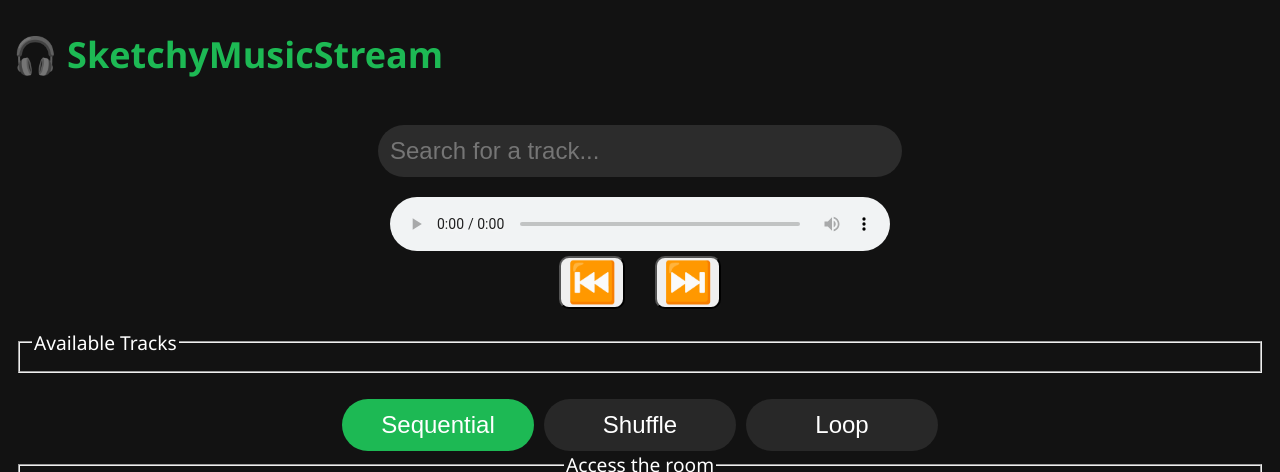
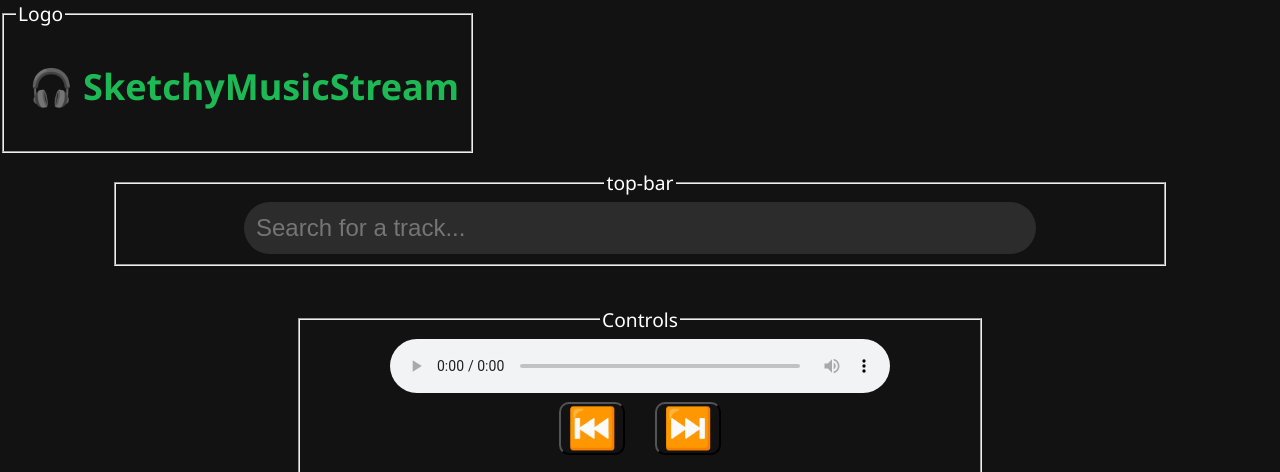
Before and after one commit to ThaaoBlues/SketchyMusicShare, a Flask app: template templates/guest.html in a window 1280 px wide. Shown: the top 472 px of the page. Run offline with Flask 3, Linux system fonts and the light colour scheme; the template is opened without the code that fills it: most values are stand-ins (such as "Sample title", 1, 10 or a date in 2020).

Commit message:
feat : production ! YAY

```diff
--- a/main.py
+++ b/main.py
@@ -9,6 +9,12 @@ from random import randrange
 
 app = Flask(__name__, static_folder="static")
 socketio = SocketIO(app, cors_allowed_origins="*")
+
+ENV = "TEST"
+#ENV = "PROD"
+PROD_ADDR = "thaaoblues.eu.pythonanywhere.com"
+PROD_PORT = 443
+TEST_PORT = 7171
 
 def get_local_ip():
     s = socket.socket(socket.AF_INET, socket.SOCK_DGRAM)
@@ -23,6 +29,11 @@ def handle_signal(data):
     target_id = data.get("to")
     sender_id = data.get("from")
     room_id = data.get("room_id")
+
+    if not room_exists(room_id):
+        emit("error", {"message": "Room does not exist"})
+        return
+
 
     peers_data = get_peers_in_room(room_id=room_id)
     peers = [p for (p,t) in peers_data]
@@ -66,10 +77,14 @@ def handle_join(data):
 def handle_disconnect(truc):
     sid = request.sid
     room_id = get_room_from_peer_id(sid)
+
+    if not room_exists(room_id):
+        emit("error", {"message": "Room does not exist"})
+        return
+
     remove_peer(sid)
     print(f"[+] Client left: {sid}")
 
-    # TODO : if not peers in room anymore, remove room
     if len(get_peers_in_room(room_id)) < 1 :
         print("[+] last peer of a room left, removing the room.")
         remove_room(room_id)
@@ -77,25 +92,75 @@ def handle_disconnect(truc):
 
 @app.route('/')
 def index():
-    return render_template("index.html",server_ip=get_local_ip())
+    if ENV == "PROD":
+        server_port = PROD_PORT
+        server_ip = PROD_ADDR
+    else:
+        server_ip = get_local_ip()
+        server_port = TEST_PORT
+
+    return render_template("index.html",
+    server_ip=get_local_ip(),
+    server_port = server_port
+    )
 
 @app.route('/host/<room_id>')
 def host(room_id):
     if not room_exists(room_id):
         return "Room not found", 404
-    return render_template("host.html", room_id=room_id, server_ip=get_local_ip())
+
+    if ENV == "PROD":
+        server_ip = PROD_ADDR
+        server_port = PROD_PORT
+    else:
+        server_ip = get_local_ip()
+        server_port = TEST_PORT
+
+    return render_template("host.html",
+    room_id=room_id,
+    server_ip=get_local_ip(),
+    server_port = server_port
+    )
 
 @app.route('/guest/<room_id>')
 def guest(room_id):
     if not room_exists(room_id):
         return "Room not found", 404
-    return render_template("guest.html", room_id=room_id, server_ip=get_local_ip())
+
+    if ENV == "PROD":
+        server_ip = PROD_ADDR
+        server_port = PROD_PORT
+    else:
+        server_ip = get_local_ip()
+        server_port = TEST_PORT
+
+    return render_template("guest.html",
+    room_id=room_id,
+    server_ip=get_local_ip(),
+    server_port = server_port
+    )
 
 
 @app.route('/create_room')
 def create_room_route():
-    room_id = create_room()
-    return render_template("host.html", room_id=room_id, server_ip=get_local_ip())
+    try:
+        room_id = create_room()
+    except sqlite3.OperationalError:
+        init_db()
+        room_id = create_room()
+
+    if ENV == "PROD":
+        server_ip = PROD_ADDR
+        server_port = PROD_PORT
+    else:
+        server_ip = get_local_ip()
+        server_port = TEST_PORT
+
+    return render_template("host.html",
+    room_id=room_id,
+    server_ip=server_ip,
+    server_port=server_port
+    )
 
 
 @socketio.on_error_default
--- a/static/css/guest.css
+++ b/static/css/guest.css
@@ -7,7 +7,7 @@ body {
   background: #121212;
   color: #fff;
   display: flex;
-  flex-direction: column; /* Changed for mobile-first layout */
+  flex-direction: column;
 }
 
 .app-container {
@@ -35,14 +35,16 @@ body {
 }
 
 .topbar {
+  text-align: center;
   display: flex;
   justify-content: center;
-  margin-bottom: 20px;
+  margin-bottom: 5vh;
+  width: 80vw;
 }
 
 .topbar input[type="text"] {
   width: 100%;
-  max-width: 500px;
+  width: 60vw;
   padding: 12px;
   border-radius: 50px;
   border: none;
@@ -72,6 +74,7 @@ audio {
 .file-section {
   flex-grow: 1;
   overflow-y: auto;
+  max-height: 30vh;
 }
 
 .file-section h2 {
@@ -109,8 +112,8 @@ audio {
   width: fit-content;
   margin-left: auto;
   margin-right: auto;
-  position:sticky;
-  bottom: 2vh;
+  position:relative;
+  /*bottom: 2vh;*/
   display: flex;
   flex-wrap: wrap;
   justify-content: center;
@@ -122,14 +125,14 @@ audio {
 .controls button {
   background-color: #282828;
   color: white;
-  padding: 12px 20px;
+  padding: 1vh 5vw;
   border: none;
   border-radius: 50px;
   cursor: pointer;
   transition: all 0.2s;
   flex: 1 1 30%;
   font-size: 1.2rem;
-  min-width: 100px;
+  min-width: 45vw;
 }
 
 .controls button:hover,
@@ -144,8 +147,16 @@ audio {
   min-height: 3vh;
 }
 
+.center{
+  margin-left: auto;
+  margin-right: auto;
+}
+
 #access_fieldset{
+  margin-left: auto;
+  margin-right: auto;
   text-align: center;
+  width: fit-content;
 }
 
 legend{
@@ -153,6 +164,7 @@ legend{
 }
 
 #player-skip-buttons{
+  margin-top: 0.5vh;
   width: auto;
 }
 #player-skip-buttons button{
@@ -160,4 +172,13 @@ legend{
   margin-left: 1vw;
   margin-right: 1vw;
   border-radius: 10px;
+  background-color: transparent;
 }
+#player-skip-buttons button:hover{
+  transform: scale(1.1);
+  background-color: transparent;
+}
+
+.width-fit-content{
+  width: fit-content;
+}
--- a/static/js/index.js
+++ b/static/js/index.js
@@ -1,6 +1,6 @@
-function prompt_and_joint_room(host,server_ip){
+function prompt_and_join_room(server_ip,server_port,host){
     let room_id = prompt("Enter room code");
-    let url = "http://"+server_ip+":7171"
+    let url = "http://"+server_ip+":"+server_port
     if(host){
         url += "/host/"
     }else{
--- a/templates/guest.html
+++ b/templates/guest.html
@@ -6,22 +6,52 @@
 </head>
 <body>
   <div class="app-container">
+      <fieldset class="width-fit-content">
+        <legend>Logo</legend>
         <aside class="logo">
         <h1>🎧 SketchyMusicStream</h1>
       </aside>
+      </fieldset>
 
     <main class="main-content">
-      <header class="topbar">
+
+      <fieldset class="topbar center">
+        <legend>
+          top-bar
+        </legend>
+        <header>
           <input type="text" id="searchInput" placeholder="Search for a track..." />
         </header>
+          <fieldset id="loadingSpinner" class="loading width-fit-content center">
+            <legend>Loading-spinner</legend>
+            <div>
+              Loading... 🎧
+            </div>
+          </fieldset>
+      </fieldset>
+
 
       <section class="player-section">
-        <div id="loadingSpinner" class="loading">Loading... 🎧</div>
+
+
+        <fieldset class="width-fit-content center">
+          <legend>
+            Controls
+          </legend>
           <audio id="player" controls></audio>
+
           <div id="player-skip-buttons">
             <button onclick="rewindTrack()">⏮️</button>
             <button onclick="skipTrack()">⏭️</button>
           </div>
+          <div class="controls">
+            <button id="btn-sequential">Sequential</button>
+            <button id="btn-shuffle">Shuffle</button>
+            <button id="btn-loop">Loop</button>
+          </div>
+
+
+        </fieldset>
       </section>
 
 
@@ -35,25 +65,24 @@
         </fieldset>
       </section>
 
-      <footer class="controls">
-        <button id="btn-sequential">Sequential</button>
-        <button id="btn-shuffle">Shuffle</button>
-        <button id="btn-loop">Loop</button>
-      </footer>
-
+      <footer class="center-content">
         <fieldset id="access_fieldset">
           <legend>
               Access the room
           </legend>
 
-        <img id="host_qr" src="https://api.qrserver.com/v1/create-qr-code/?size=150x150&data=http://{{server_ip}}:7171/host/{{room_id}}" alt="">
+          <h2><b>ROOM ID : {{room_id}}</b></h2>
+          <img id="host_qr" src="https://api.qrserver.com/v1/create-qr-code/?size=150x150&data=http://{{server_ip}}:{{server_port}}/host/{{room_id}}" alt="">
           <label for="host_qr">Scan or share the link to share your music files.</label>
-        <a href="http://{{server_ip}}:7171/host/{{room_id}}">Share music files</a>
-        <img id="guest_qr" src="https://api.qrserver.com/v1/create-qr-code/?size=150x150&data=http://{{server_ip}}:7171/guest/{{room_id}}" alt="">
+          <a href="http://{{server_ip}}:{{server_port}}/host/{{room_id}}">Share music files</a>
+          <img id="guest_qr" src="https://api.qrserver.com/v1/create-qr-code/?size=150x150&data=http://{{server_ip}}:{{server_port}}/guest/{{room_id}}" alt="">
           <label for="host_qr">Scan this or click the link to stream the music files.</label>
-        <a href="http://{{server_ip}}:7171/guest/{{room_id}}">Stream music files</a>
+          <a href="http://{{server_ip}}:{{server_port}}/guest/{{room_id}}">Stream music files</a>
 
         </fieldset>
+      </footer>
+
+
     </main>
   </div>
 
--- a/templates/host.html
+++ b/templates/host.html
@@ -20,6 +20,8 @@
         <legend>
             Access the room
         </legend>
+        <h2><b>ROOM ID : {{room_id}}</b></h2>
+
         <img id="host_qr" src="https://api.qrserver.com/v1/create-qr-code/?size=150x150&data=http://{{server_ip}}:7171/host/{{room_id}}" alt="">
         <label for="host_qr">Scan or share the link to share your music files. (you are already here)</label>
         <a href="http://{{server_ip}}:7171/host/{{room_id}}">http://{{server_ip}}:7171/host/{{room_id}}</a>
--- a/templates/index.html
+++ b/templates/index.html
@@ -10,8 +10,8 @@
     <fieldset>
         <legend>SketchyMusicShare - P2P Music Sharing</legend>
         <a href="/create_room">Create sharing room</a>
-        <button onclick="prompt_and_joint_room(true)">Join room as an Host</button>
-        <button onclick="prompt_and_joint_room(false)">Stream music from a room</button>
+        <button onclick="prompt_and_join_room('{{server_ip}}','{{server_port}}',true)">Join room as an Host</button>
+        <button onclick="prompt_and_join_room('{{server_ip}}','{{server_port}}',false)">Stream music from a room</button>
     </fieldset>
 
 </body>
```
Also changed, not shown: rooms.db. Lines whose indentation alone changed are shown as unchanged.
